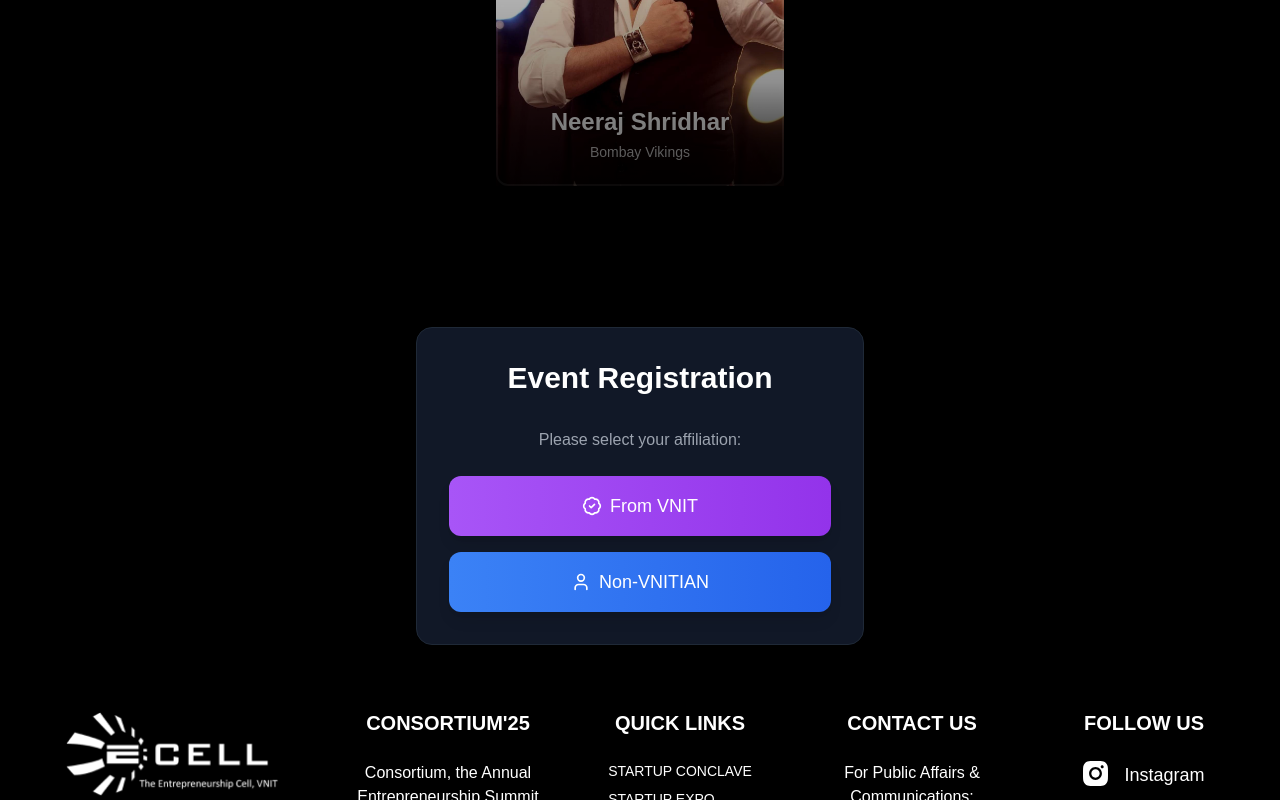
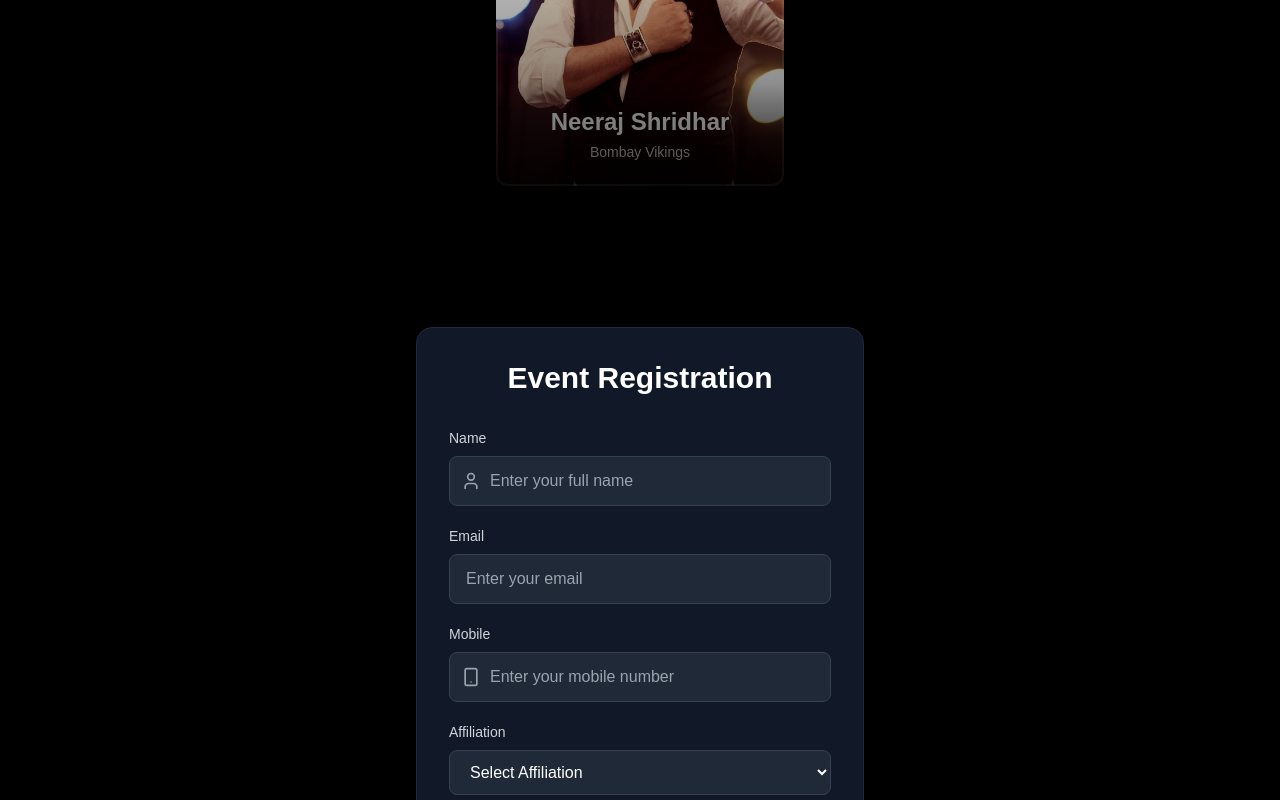
Before and after one commit to venom76568/consonite25, a React (Vite) app: page / in a window 1280 px wide. Shown: the part 2000-2800 px from the top of the page. Built offline with nearby package versions, Linux system fonts and the light colour scheme; a web font is replaced by a local one.

Commit message:
form changed

```diff
--- a/src/components/Form.tsx
+++ b/src/components/Form.tsx
@@ -1,23 +1,80 @@
-import React, { useState } from 'react';
-import { User, CreditCard, BadgeCheck } from 'lucide-react';
+import React, { useState } from "react";
+import { User, Smartphone, BadgeCheck } from "lucide-react";
 import AnimatedTitle from "./AnimatedTitle";
 
 const Register = () => {
-  const [affiliation, setAffiliation] = useState<'vnitian' | 'non-vnitian' | null>(null);
   const [formData, setFormData] = useState({
-    name: '',
-    identity: '',
-    payment: ''
+    name: "",
+    email: "",
+    phone: "",
+    affiliation: "",
+    otp: "",
   });
+  const [otpSent, setOtpSent] = useState(false);
+  const [submitted, setSubmitted] = useState(false);
+  const [messages, setMessages] = useState([]); // State to hold messages
 
-  const handleSubmit = (e: React.FormEvent) => {
+  const handleSubmit = async (e) => {
     e.preventDefault();
-    console.log(formData);
+
+    const { affiliation, ...data } = formData;
+
+    if (affiliation === "vnit") {
+      // Save VNIT user details
+      const response = await fetch(
+        "https://consonite-backend-1.onrender.com/api/users/register",
+        {
+          method: "POST",
+          headers: { "Content-Type": "application/json" },
+          body: JSON.stringify({ ...data, affiliation: "vnit" }),
+        }
+      );
+      const result = await response.json();
+      setMessages([result.message]); // Add the result message
+
+      if (response.ok) setSubmitted(true);
+    } else if (affiliation === "non_vnit") {
+      // Send OTP
+      const response = await fetch(
+        "https://consonite-backend-1.onrender.com/api/users/register",
+        {
+          method: "POST",
+          headers: { "Content-Type": "application/json" },
+          body: JSON.stringify({ ...data, affiliation: "non_vnit" }),
+        }
+      );
+      const result = await response.json();
+      setMessages([result.message]); // Add the result message
+
+      if (response.ok) setOtpSent(true);
+    }
+  };
+
+  const handleVerifyOtp = async (e) => {
+    e.preventDefault();
+
+    const response = await fetch(
+      "https://consonite-backend-1.onrender.com/api/users/verify",
+      {
+        method: "POST",
+        headers: { "Content-Type": "application/json" },
+        body: JSON.stringify(formData),
+      }
+    );
+    const result = await response.json();
+    setMessages([result.message]); // Add the result message
+
+    if (response.ok) {
+      if (result.whatsappLink) window.location.href = result.whatsappLink;
+      setSubmitted(true);
+    }
   };
 
   return (
-    <div id='Register' className="bg-black flex flex-col gap-3 items-center justify-center p-4 sm:p-6 md:p-8">
-
+    <div
+      id="Register"
+      className="bg-black flex flex-col gap-3 items-center justify-center p-4 sm:p-6 md:p-8"
+    >
       <div>
         <AnimatedTitle
           title="<b>F</b><b>o</b><b>r</b><b>m</b>"
@@ -30,51 +87,25 @@
           Event Registration
         </h2>
 
-        {/* Affiliation Selection */}
-        {!affiliation && (
-          <div className="space-y-4">
-            <p className="text-gray-400 text-center mb-6">Please select your affiliation:</p>
-            <button
-              onClick={() => setAffiliation('vnitian')}
-              className="w-full py-3 sm:py-4 px-4 sm:px-6 bg-gradient-to-r from-purple-500 to-purple-600 hover:from-purple-600 hover:to-purple-700 text-white rounded-xl shadow-lg transition-all duration-200 flex items-center justify-center gap-2 text-base sm:text-lg"
+        {/* Render messages if available */}
+        {messages.length > 0 && (
+          <div className="space-y-2 mb-4">
+            {messages.map((message, index) => (
+              <div
+                key={index}
+                className="bg-gray-800 text-gray-200 text-sm sm:text-base p-2 rounded-md"
               >
-              <BadgeCheck className="w-5 h-5" />
-              From VNIT
-            </button>
-            <button
-              onClick={() => setAffiliation('non-vnitian')}
-              className="w-full py-3 sm:py-4 px-4 sm:px-6 bg-gradient-to-r from-blue-500 to-blue-600 hover:from-blue-600 hover:to-blue-700 text-white rounded-xl shadow-lg transition-all duration-200 flex items-center justify-center gap-2 text-base sm:text-lg"
-            >
-              <User className="w-5 h-5" />
-              Non-VNITIAN
-            </button>
+                {message}
+              </div>
+            ))}
           </div>
         )}
 
-        {/* Message for Vnitians */}
-        {affiliation === 'vnitian' && (
-          <div className="text-center">
-            <div className="bg-gray-800 p-6 rounded-xl mb-6">
-              <BadgeCheck className="w-12 sm:w-16 h-12 sm:h-16 text-purple-500 mx-auto mb-4" />
-              <h3 className="text-lg sm:text-xl font-semibold text-white mb-2">
-                Great! You're a Vnitian
-              </h3>
-              <p className="text-gray-300">
-                Please collect your passes from the Canteen
-              </p>
-            </div>
-            <button
-              onClick={() => setAffiliation(null)}
-              className="text-purple-400 hover:text-purple-300 underline text-sm sm:text-base"
+        {!submitted && (
+          <form
+            onSubmit={otpSent ? handleVerifyOtp : handleSubmit}
+            className="space-y-5"
           >
-              Go back
-            </button>
-          </div>
-        )}
-
-        {/* Form for Non-Vnitians */}
-        {affiliation === 'non-vnitian' && (
-          <form onSubmit={handleSubmit} className="space-y-5">
             <div>
               <label className="block text-sm font-medium text-gray-300 mb-2">
                 Name
@@ -85,7 +116,9 @@
                   type="text"
                   name="name"
                   value={formData.name}
-                  onChange={(e) => setFormData({ ...formData, name: e.target.value })}
+                  onChange={(e) =>
+                    setFormData({ ...formData, name: e.target.value })
+                  }
                   className="pl-10 w-full py-2.5 sm:py-3 px-4 rounded-lg bg-gray-800 border border-gray-700 focus:ring-2 focus:ring-blue-500 focus:border-blue-500 transition-colors text-white placeholder-gray-400"
                   placeholder="Enter your full name"
                   required
@@ -95,17 +128,36 @@
 
             <div>
               <label className="block text-sm font-medium text-gray-300 mb-2">
-                Identity
+                Email
+              </label>
+              <input
+                type="email"
+                name="email"
+                value={formData.email}
+                onChange={(e) =>
+                  setFormData({ ...formData, email: e.target.value })
+                }
+                className="w-full py-2.5 sm:py-3 px-4 rounded-lg bg-gray-800 border border-gray-700 focus:ring-2 focus:ring-blue-500 focus:border-blue-500 transition-colors text-white"
+                placeholder="Enter your email"
+                required
+              />
+            </div>
+
+            <div>
+              <label className="block text-sm font-medium text-gray-300 mb-2">
+                Mobile
               </label>
               <div className="relative">
-                <BadgeCheck className="absolute left-3 top-1/2 transform -translate-y-1/2 text-gray-400 w-5 h-5" />
+                <Smartphone className="absolute left-3 top-1/2 transform -translate-y-1/2 text-gray-400 w-5 h-5" />
                 <input
                   type="text"
-                  name="identity"
-                  value={formData.identity}
-                  onChange={(e) => setFormData({ ...formData, identity: e.target.value })}
+                  name="phone"
+                  value={formData.phone}
+                  onChange={(e) =>
+                    setFormData({ ...formData, phone: e.target.value })
+                  }
                   className="pl-10 w-full py-2.5 sm:py-3 px-4 rounded-lg bg-gray-800 border border-gray-700 focus:ring-2 focus:ring-blue-500 focus:border-blue-500 transition-colors text-white placeholder-gray-400"
-                  placeholder="Enter your ID number"
+                  placeholder="Enter your mobile number"
                   required
                 />
               </div>
@@ -113,38 +165,57 @@
 
             <div>
               <label className="block text-sm font-medium text-gray-300 mb-2">
-                Payment Details
+                Affiliation
               </label>
-              <div className="relative">
-                <CreditCard className="absolute left-3 top-1/2 transform -translate-y-1/2 text-gray-400 w-5 h-5" />
+              <select
+                name="affiliation"
+                value={formData.affiliation}
+                onChange={(e) =>
+                  setFormData({ ...formData, affiliation: e.target.value })
+                }
+                className="w-full py-2.5 sm:py-3 px-4 rounded-lg bg-gray-800 border border-gray-700 focus:ring-2 focus:ring-blue-500 focus:border-blue-500 transition-colors text-white"
+                required
+              >
+                <option value="">Select Affiliation</option>
+                <option value="vnit">VNIT</option>
+                <option value="non_vnit">Non-VNIT</option>
+              </select>
+            </div>
+
+            {otpSent && formData.affiliation === "non_vnit" && (
+              <div>
+                <label className="block text-sm font-medium text-gray-300 mb-2">
+                  OTP
+                </label>
                 <input
                   type="text"
-                  name="payment"
-                  value={formData.payment}
-                  onChange={(e) => setFormData({ ...formData, payment: e.target.value })}
-                  className="pl-10 w-full py-2.5 sm:py-3 px-4 rounded-lg bg-gray-800 border border-gray-700 focus:ring-2 focus:ring-blue-500 focus:border-blue-500 transition-colors text-white placeholder-gray-400"
-                  placeholder="Enter payment details"
+                  name="otp"
+                  value={formData.otp}
+                  onChange={(e) =>
+                    setFormData({ ...formData, otp: e.target.value })
+                  }
+                  className="w-full py-2.5 sm:py-3 px-4 rounded-lg bg-gray-800 border border-gray-700 focus:ring-2 focus:ring-blue-500 focus:border-blue-500 transition-colors text-white"
+                  placeholder="Enter OTP sent to your email"
                   required
                 />
               </div>
-            </div>
+            )}
 
-            <div className="flex gap-4 pt-2">
-              <button
-                type="button"
-                onClick={() => setAffiliation(null)}
-                className="flex-1 py-2.5 sm:py-3 px-4 border border-gray-700 text-gray-300 rounded-lg hover:bg-gray-800 transition-colors text-sm sm:text-base"
-              >
-                Back
-              </button>
             <button
               type="submit"
-                className="flex-1 py-2.5 sm:py-3 px-4 bg-gradient-to-r from-blue-500 to-blue-600 hover:from-blue-600 hover:to-blue-700 text-white rounded-lg transition-colors text-sm sm:text-base"
+              className="w-full py-2.5 sm:py-3 px-4 bg-gradient-to-r from-blue-500 to-blue-600 hover:from-blue-600 hover:to-blue-700 text-white rounded-lg transition-colors text-sm sm:text-base"
             >
-                Submit
+              {otpSent ? "Verify OTP" : "Submit"}
             </button>
+          </form>
+        )}
+
+        {submitted && (
+          <div className="text-center">
+            <h3 className="text-lg sm:text-xl font-semibold text-white mb-2">
+              Thank you for registering!
+            </h3>
           </div>
-          </form>
         )}
       </div>
     </div>
```
Lines whose indentation alone changed are shown as unchanged.
